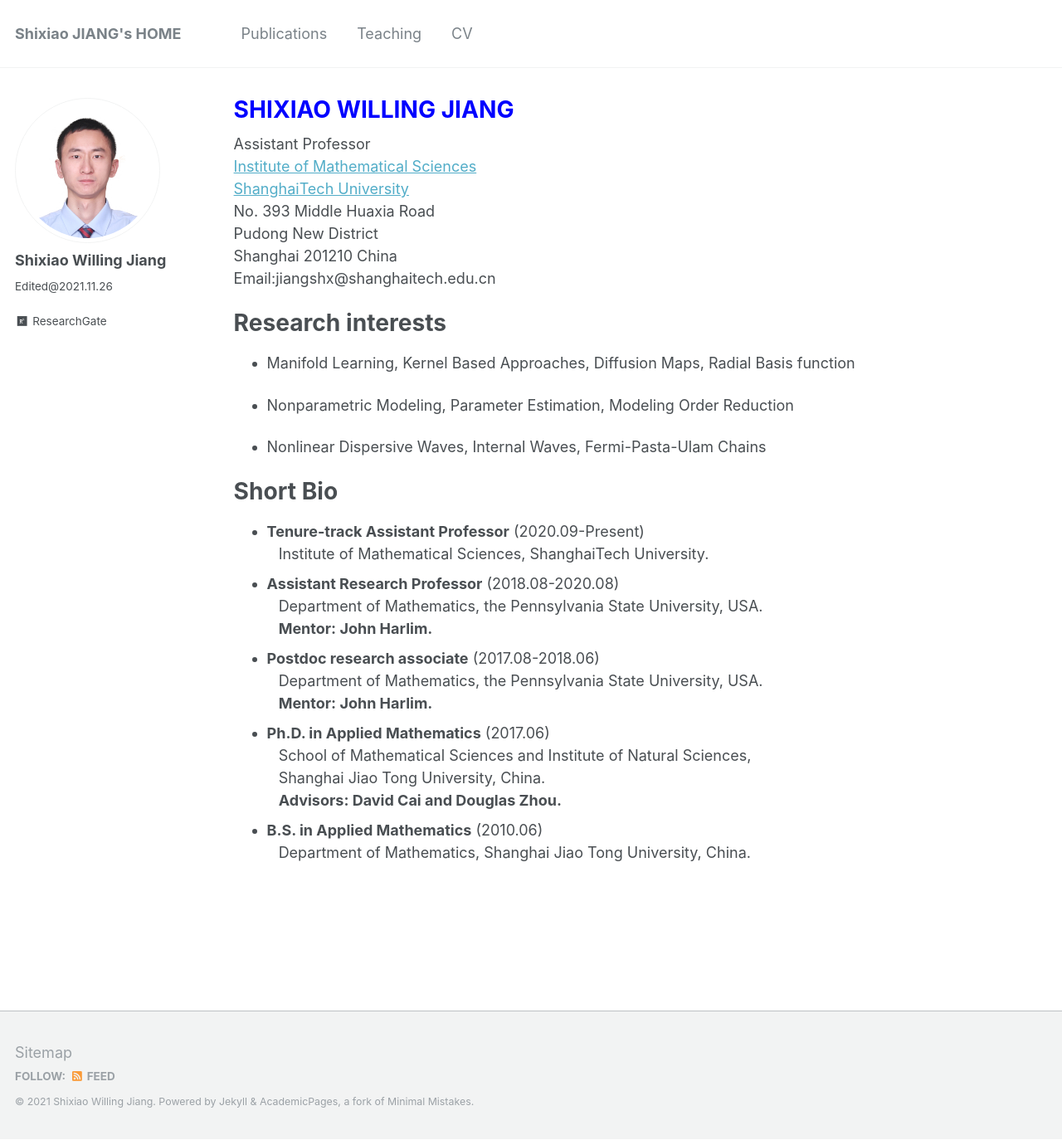
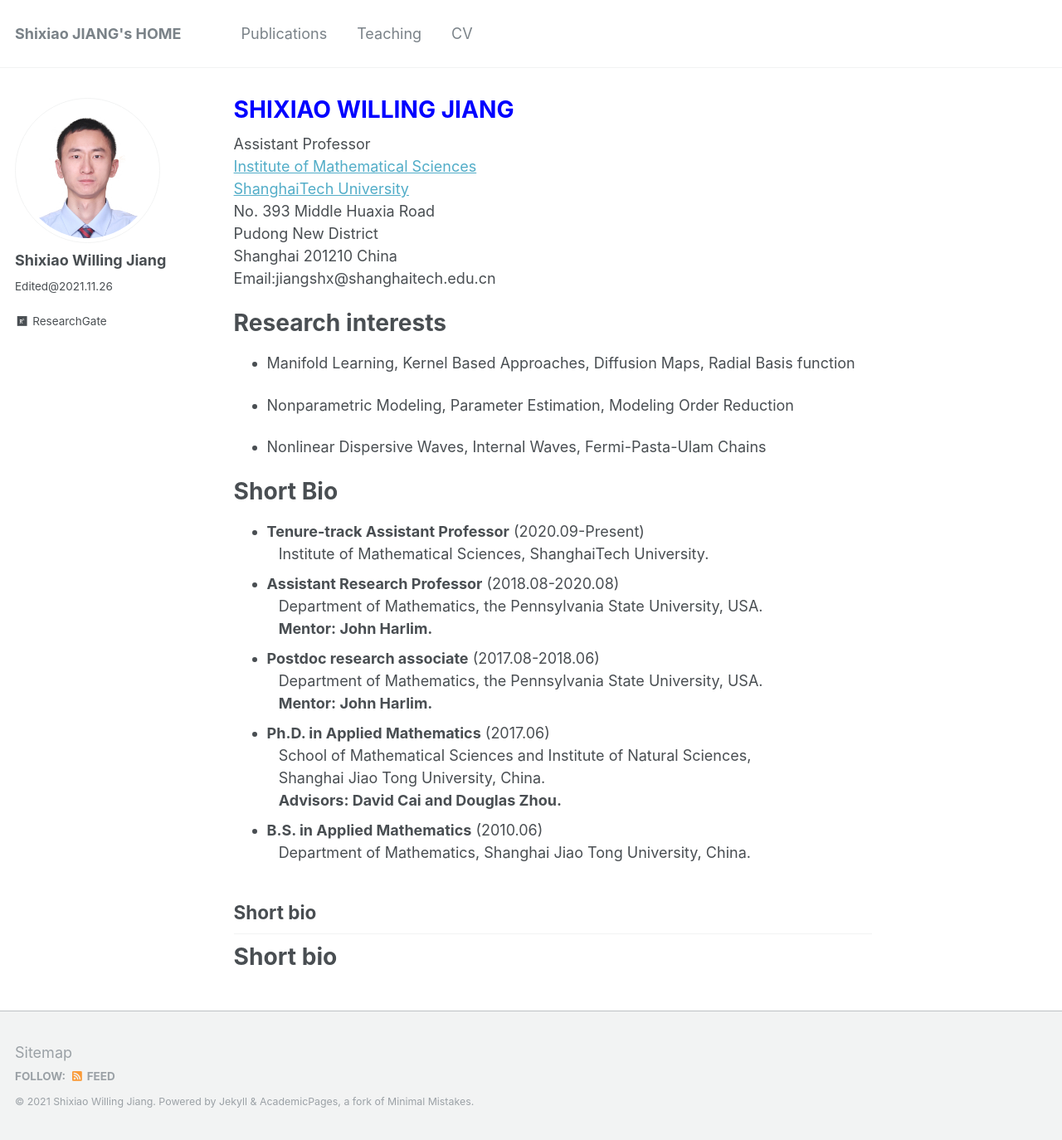
Before and after one commit to willingjiang/willingjiang.github.io, a Jekyll site: the page built from _pages/about.md, in a window 1280 px wide and 1374 px high. Shown: the whole window at 83% size. Built offline with Jekyll 4.4.1, drawn with Linux system fonts in a browser that asks for light colours.

Commit message:
Update about.md

```diff
--- a/_pages/about.md
+++ b/_pages/about.md
@@ -35,3 +35,7 @@ Short Bio
   &ensp; School of Mathematical Sciences and Institute of Natural Sciences, <br> &ensp; Shanghai Jiao Tong University, China.  <br>
   &ensp; <b>Advisors: David Cai and Douglas Zhou.</b> <br>
 - <b>B.S. in Applied Mathematics</b> (2010.06) <br> &ensp; Department of Mathematics, Shanghai Jiao Tong University, China.
+
+## Short bio
+
+# Short bio
```
